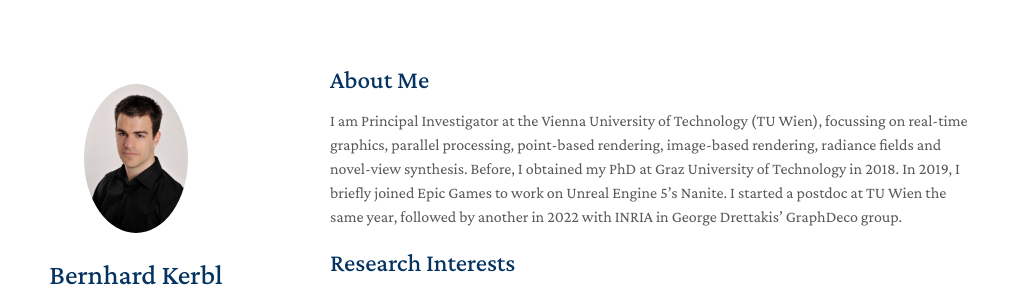
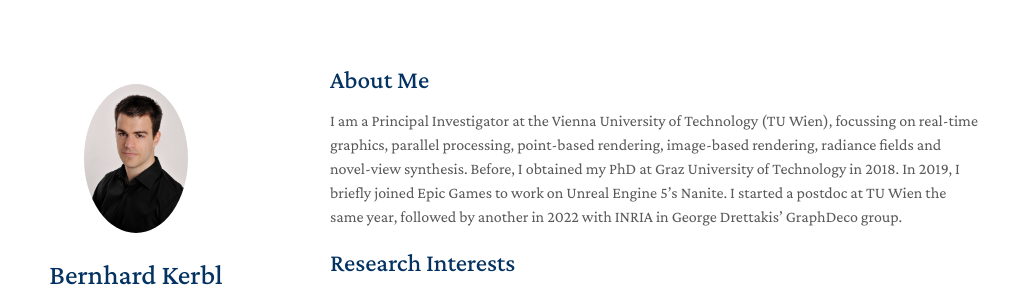
Before and after one commit to Snosixtyboo/snosixtyboo.github.io, a Jekyll site: the page built from index.md, in a window 1280 px wide and 900 px high. Shown: the top 295 px of the window, without its empty margins (140-1149 px from the left). Built offline with Jekyll 4.4.1, drawn with Linux system fonts in a browser that asks for light colours; nearby versions of some CDN libraries; a style sheet for code colours, icons or effects is not loaded; our own code applies the rules of GitHub Pages for plain Markdown files.

Commit message:
Updated desc

```diff
--- a/index.md
+++ b/index.md
@@ -4,7 +4,7 @@ layout: homepage
 
 ## About Me
 
-I am Principal Investigator at the Vienna University of Technology (TU Wien), focussing on real-time graphics, parallel processing, point-based rendering, image-based rendering, radiance fields and novel-view synthesis. Before, I obtained my PhD at Graz University of Technology in 2018. In 2019, I briefly joined Epic Games to work on Unreal Engine 5's Nanite. I started a postdoc at TU Wien the same year, followed by another in 2022 with INRIA in George Drettakis' GraphDeco group.
+I am a Principal Investigator at the Vienna University of Technology (TU Wien), focussing on real-time graphics, parallel processing, point-based rendering, image-based rendering, radiance fields and novel-view synthesis. Before, I obtained my PhD at Graz University of Technology in 2018. In 2019, I briefly joined Epic Games to work on Unreal Engine 5's Nanite. I started a postdoc at TU Wien the same year, followed by another in 2022 with INRIA in George Drettakis' GraphDeco group.
 
 ## Research Interests
 
```
